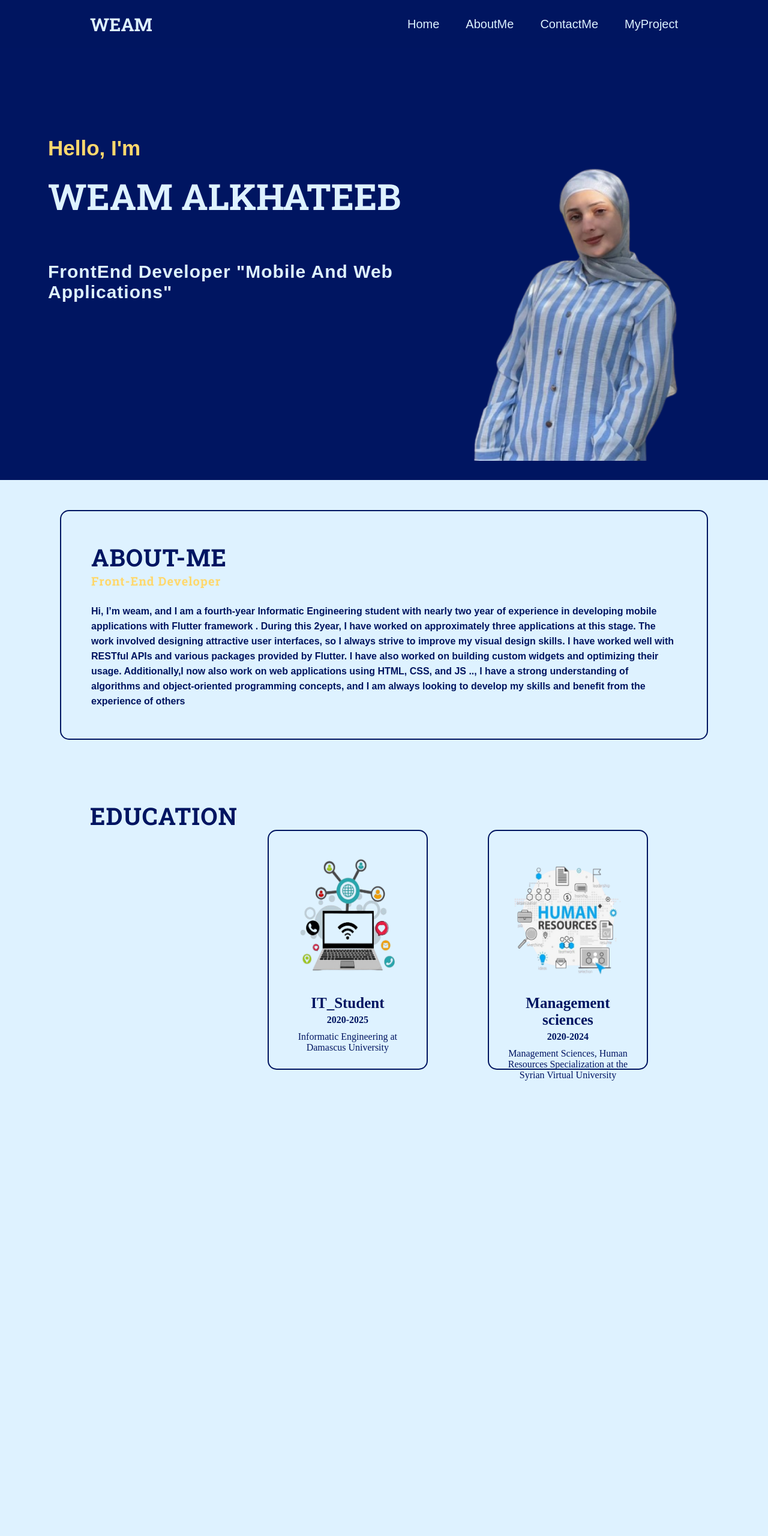
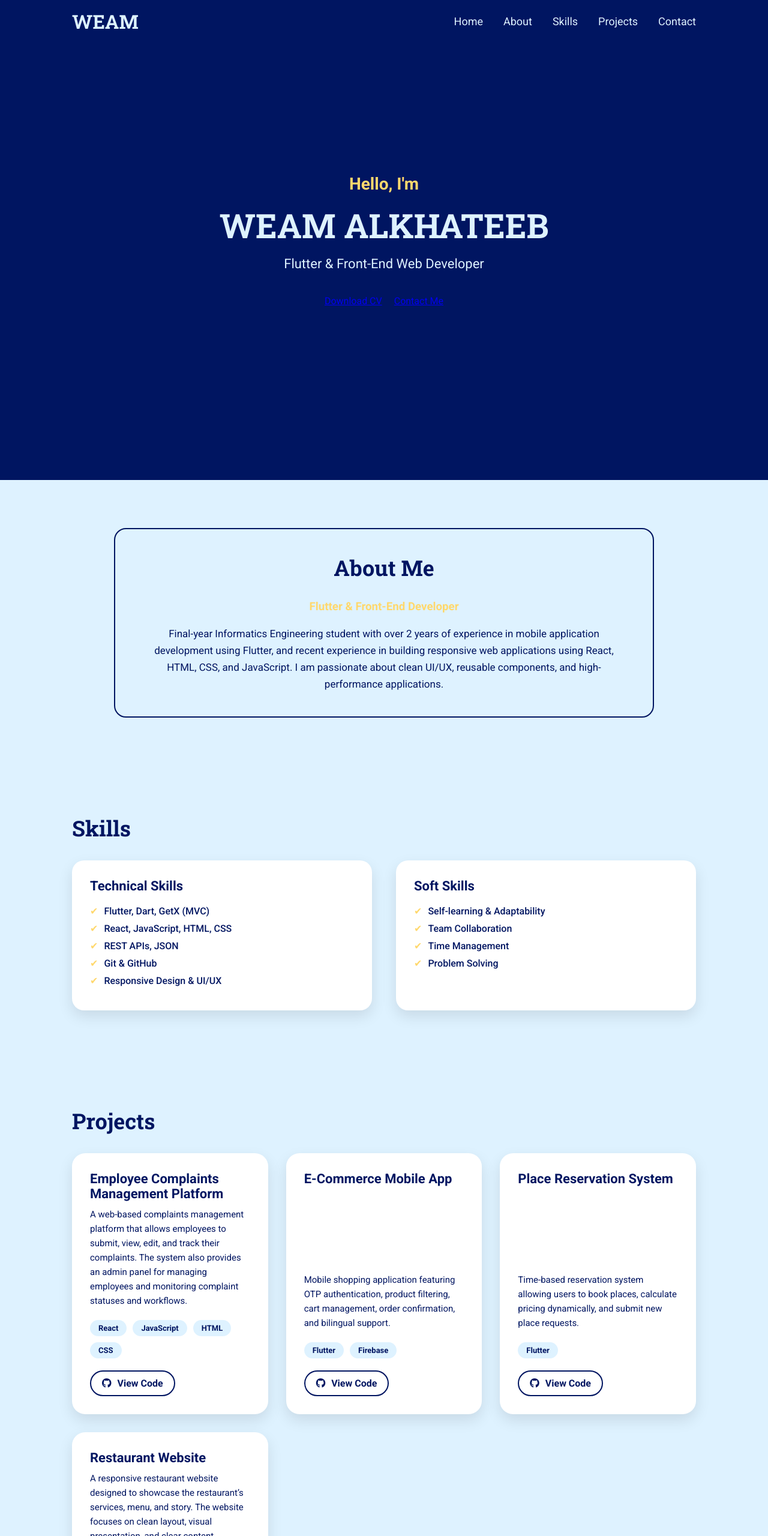
Before and after one commit to WeamALkhateeb/Portfolio, a plain HTML site: page index.html in a window 1280 px wide. Shown: the top 2560 px of the page at 60% size. Before the commit the page ends 1933 px from the top, so only its background shows below. Drawn offline with Linux system fonts and the light colour scheme; a web font is replaced by a local one.

Commit message:
Update projects

```diff
--- a/index.html
+++ b/index.html
@@ -3,68 +3,183 @@
 <head>
     <meta charset="UTF-8">
     <meta name="viewport" content="width=device-width, initial-scale=1.0">
-    <title>Weam Alkhateeb</title>
+    <title>Weam Alkhateeb | Portfolio</title>
+
+    <!-- Font Awesome -->
     <link rel="stylesheet" href="https://cdnjs.cloudflare.com/ajax/libs/font-awesome/6.7.2/css/all.min.css">
+
+    <!-- CSS -->
     <link rel="stylesheet" href="style.css">
 </head>
 <body>
+
+<!-- ================= HEADER ================= -->
 <header>
     <h1>WEAM</h1>
+
     <input type="checkbox" id="check">
     <label for="check">
         <i id="menu" class="fa-solid fa-bars"></i>
     </label>
+
     <nav class="navigation">
-            <a href="#main">Home</a>
-            <a href="#about">AboutMe</a>
-            <a href="#">ContactMe</a>
-            <a href="#">MyProject</a>
+        <a href="#home">Home</a>
+        <a href="#about">About</a>
+        <a href="#skills">Skills</a>
+        <a href="#projects">Projects</a>
+        <a href="#contact">Contact</a>
     </nav>
 </header>
 
-    <div class="main" id="main">
+<!-- ================= HERO / HOME ================= -->
+<section class="main" id="home">
     <div class="me">
+
         <div class="content">
             <h3>Hello, I'm</h3>
             <h2>WEAM ALKHATEEB</h2>
-                <p>FrontEnd Developer "Mobile And Web Applications"</p>
-            </div>
-            <div class="myImg">
-                <img src="images/Weam.png" alt="">
+            <p>Flutter & Front-End Web Developer</p>
+
+            <div class="buttons">
+                <a href="WEAM_ALKHATEEB_CV.pdf" class="btn" download>Download CV</a>
+                <a href="#contact" class="btn secondary">Contact Me</a>
             </div>
         </div>
     </div>
+</section>
 
+<!-- ================= ABOUT ================= -->
 <section class="about" id="about">
     <div class="aboutMe">
-            <h1>ABOUT-ME</h1>
-            <h3>Front-End Developer</h3>
-             <P>Hi, I’m weam, and I am a fourth-year Informatic Engineering student with nearly two
-                year of experience in developing mobile applications with Flutter framework . During
-                this 2year, I have worked on approximately three applications at this stage. The work
-                involved designing attractive user interfaces, so I always strive to improve my visual
-                design skills. I have worked well with RESTful APIs and various packages provided by
-                Flutter. I have also worked on building custom widgets and optimizing their usage.
-                Additionally,I now also work on web applications using HTML, CSS, and JS .., I have a strong understanding of algorithms and object-oriented
-                programming concepts, and I am always looking to develop my skills and benefit from
-                the experience of others
-            </P>
+        <h1>About Me</h1>
+        <h3>Flutter & Front-End Developer</h3>
+
+        <p>
+            Final-year Informatics Engineering student with over 2 years of experience in mobile
+            application development using Flutter, and recent experience in building responsive
+            web applications using React, HTML, CSS, and JavaScript. I am passionate about clean
+            UI/UX, reusable components, and high-performance applications.
+        </p>
     </div>
-        <div class="education">
-            <h2>EDUCATION</h2>
-            <div>
-                <img src="images/IT.png" alt="">
-                <h4>IT_Student</h4>
-                <h5>2020-2025</h5>
-                <p> Informatic Engineering at Damascus University</p>
+</section>
+
+<!-- ================= SKILLS ================= -->
+<section class="skills" id="skills">
+    <h2>Skills</h2>
+
+    <div class="skills-container">
+        <div class="skill-box">
+            <h4>Technical Skills</h4>
+            <ul>
+                <li>Flutter, Dart, GetX (MVC)</li>
+                <li>React, JavaScript, HTML, CSS</li>
+                <li>REST APIs, JSON</li>
+                <li>Git & GitHub</li>
+                <li>Responsive Design & UI/UX</li>
+            </ul>
         </div>
-                <div>
-                    <img src="images/HR.png" alt="">
-                    <h4>Management sciences</h4>
-                    <h5>2020-2024</h5>
-                    <p> Management Sciences, Human Resources Specialization at the Syrian Virtual University</p>
+
+        <div class="skill-box">
+            <h4>Soft Skills</h4>
+            <ul>
+                <li>Self-learning & Adaptability</li>
+                <li>Team Collaboration</li>
+                <li>Time Management</li>
+                <li>Problem Solving</li>
+            </ul>
         </div>
     </div>
 </section>
+
+<!-- ================= Projects ================= -->
+<section class="projects reveal" id="projects">
+    <h2>Projects</h2>
+
+    <div class="projects-container">
+        <div class="project-card reveal delay-2">
+            <h4>Employee Complaints Management Platform</h4>
+            <p>
+                A web-based complaints management platform that allows employees
+                to submit, view, edit, and track their complaints. The system also
+                provides an admin panel for managing employees and monitoring
+                complaint statuses and workflows.
+            </p>
+            <div class="tech">
+                <span>React</span>
+                <span>JavaScript</span>
+                <span>HTML</span>
+                <span>CSS</span>
+            </div>
+            <a href="#" class="project-btn">
+                <i class="fa-brands fa-github"></i> View Code
+            </a>
+        </div>
+
+
+        <div class="project-card reveal delay-2">
+            <h4>E-Commerce Mobile App</h4>
+            <p>
+                Mobile shopping application featuring OTP authentication, product filtering,
+                cart management, order confirmation, and bilingual support.
+            </p>
+            <div class="tech">
+                <span>Flutter</span>
+                <span>Firebase</span>
+            </div>
+            <a href="https://github.com/TuqaBakr/Stupify" target="_blank" class="project-btn">
+                <i class="fa-brands fa-github"></i> View Code
+            </a>
+        </div>
+
+        <div class="project-card reveal delay-3">
+            <h4>Place Reservation System</h4>
+            <p>
+                Time-based reservation system allowing users to book places,
+                calculate pricing dynamically, and submit new place requests.
+            </p>
+            <div class="tech">
+                <span>Flutter</span>
+            </div>
+            <a href="https://github.com/WeamALkhateeb/Place_Reservation" target="_blank" class="project-btn">
+                <i class="fa-brands fa-github"></i> View Code
+            </a>
+        </div>
+
+        <div class="project-card reveal delay-3">
+            <h4>Restaurant Website</h4>
+            <p>
+                A responsive restaurant website designed to showcase the restaurant’s
+                services, menu, and story. The website focuses on clean layout,
+                visual presentation, and clear content structure.
+            </p>
+            <div class="tech">
+                <span>HTML</span>
+                <span>CSS</span>
+            </div>
+            <a href="https://weamalkhateeb.github.io/Restaurant/html/landing.html" class="project-btn">
+                <i class="fa-solid fa-globe"></i> Live Preview
+            </a>
+        </div>
+
+    </div>
+</section>
+
+
+<!-- ================= CONTACT ================= -->
+<section class="contact" id="contact">
+    <h2>Contact Me</h2>
+
+    <div class="contact-info">
+        <p><i class="fa-solid fa-envelope"></i> weamalkhateeb360@gmail.com</p>
+        <p><i class="fa-solid fa-phone"></i> +963 950 536 693</p>
+        <p><i class="fa-brands fa-github"></i> github.com/WeamALkhateeb</p>
+        <p><i class="fa-solid fa-location-dot"></i> Damascus, Syria</p>
+    </div>
+</section>
+
+<footer>
+    <p>© 2025 Weam Alkhateeb. All Rights Reserved.</p>
+</footer>
+
 </body>
 </html>
--- a/style.css
+++ b/style.css
@@ -1,224 +1,333 @@
-@import url('https://fonts.googleapis.com/css2?family=Anton&family=Jaro:opsz@6..72&family=Roboto+Slab:wght@100..900&family=Roboto:ital,wght@0,100..900;1,100..900&family=Ysabeau+SC:wght@1..1000&display=swap');
+@import url('https://fonts.googleapis.com/css2?family=Roboto:wght@300;400;500;700&family=Roboto+Slab:wght@400;700&display=swap');
+
 *{
+    margin: 0;
     padding: 0;
-    margin: 0;
     box-sizing: border-box;
 }
+
+html{
+    scroll-behavior: smooth;
+}
+
 body{
+    font-family: "Roboto", sans-serif;
     background-color: #def2ff;
+    color: #001561;
 }
+
+/* ================= HEADER ================= */
 header{
+    position: fixed;
+    top: 0;
+    width: 100%;
+    height: 70px;
+    background-color: #001561;
     display: flex;
+    align-items: center;
     justify-content: space-between;
-    align-items: center;
-    background-color: #001561e7;
-    width: 100%;
-    height:  10vh;
-    position: fixed;
+    padding: 0 120px;
     z-index: 999;
-    padding: 10px 150px;
 }
-h1{
+
+header h1{
     font-family: "Roboto Slab";
     color: #def2ff;
-    font-size: 30px;
 }
+
 .navigation a{
-    font-family: Arial, Helvetica, sans-serif;
     color: #def2ff;
     text-decoration: none;
-    padding-left:40px ;
-    font-size: 20px;
+    margin-left: 30px;
+    font-size: 18px;
+    transition: 0.3s;
 }
+
 .navigation a:hover{
     color: #ffd86d;
 }
-#menu{
-    display: none;
-}
+
+#menu,
 #check{
     display: none;
 }
 
-/*main*/
+/* ================= HERO ================= */
 .main{
-    padding: 10vh;
+    height: 100vh;
     background-color: #001561;
-    height: 100vh;
+    padding: 120px 20px;
+    display: flex;
+    align-items: center;
+    justify-content: center;
+}
+
+.me{
+    text-align: center;
+    max-width: 800px;
+}
+
+.content h3{
+    color: #ffd86d;
+    font-size: 28px;
+}
+
+.content h2{
+    font-family: "Roboto Slab";
+    font-size: 56px;
+    color: #def2ff;
+    margin: 15px 0;
+}
+
+.content p{
+    color: #def2ff;
+    font-size: 22px;
+    margin-bottom: 40px;
+}
+
+.buttons{
     display: flex;
     justify-content: center;
-    align-items: center;
-}
-.main .me {
-    display: flex;
-    justify-content: space-between;
-    align-items: center;
-}
-.main .content h3{
-    color:#ffd86d ;
-    font-size: 35px;
-    font-family: Arial, Helvetica, sans-serif;
-}
-.main .content h2{
-    color:#def2ff ;
-    font-size: 60px;
-    font-family: "Roboto Slab";
-    margin: 20px 0 20px 0;
-}
-.main .content p{
-    color:#def2ff ;
-    font-size: 30px;
-    font-family: Arial, Helvetica, sans-serif;
-    font-weight: 600;
-    letter-spacing: 1px;
-    margin-bottom: 70px;
-}
-.main .myImg img{
-    width: 500px;
-    height: 650px;
-    margin-top: 90px;
-    border-radius: 100px;
+    gap: 20px;
 }
 
-.about{
-    background-color: #def2ff;
-}
-.aboutMe {
-    padding: 50px;
-    margin: 50px 100px;
-    border: 2px solid #001561;
-    border-radius: 15px;
-}
-.about .aboutMe h1, .education h2{
-    color: #001561;
-    font-family: "Roboto Slab";
-    font-size: 40px;
-    letter-spacing: 1px;
-}
-.about .aboutMe h3{
-    color: #ffd86d;
-    padding-bottom: 25px;
-    font-family: "Roboto Slab";
-    font-size: 20px;
-    font-weight: 700;
-    letter-spacing: 1px;
-}
-.about .aboutMe p{
-    color: #001561;
-    font-family: Arial, Helvetica, sans-serif;
-    font-size: 16px;
-    font-weight: 600;
-    line-height: 25px;
-}
-.education{
-    padding: 50px;
-    margin: 50px 100px;
-    display: flex;
-}
-h2{
-    padding-bottom: 50px;
-}
-.education div{
-    width: 100%;
-    height: 400px;
-    padding: 20px;
-    margin:  50px;
-    border: 2px solid #001561;
-    border-radius: 15px;
-}
-.education div img{
-    width: 100%;
-    height: 70%;
-}
-.education div h4{
-    color: #001561;
-    text-align: center;
-    font-size: 25px;
-    padding-bottom: 5px;
-}
-.education div h5{
-    color: #001561;
-    text-align: center;
-    font-size: 16px;
-    padding-bottom: 10px;
-}
-.education div p{
-    color: #001561;
-    text-align: center;
-    font-size: 16px;
+/* ================= SECTIONS ================= */
+section{
+    padding: 80px 120px;
 }
 
-@media(max-width:900px){
-    .main .me {
-        flex-direction: column-reverse;
+section h2,
+.aboutMe h1{
+    font-family: "Roboto Slab";
+    font-size: 36px;
+    margin-bottom: 30px;
 }
+
+section p{
+    max-width: 850px;
+    margin: auto;
+}
+
+/* ================= ABOUT ================= */
+.aboutMe{
+    max-width: 900px;
+    margin: auto;
+    text-align: center;
+    border: 2px solid #001561;
+    border-radius: 20px;
+    padding: 40px;
+}
+
+.aboutMe h3{
+    color: #ffd86d;
+    margin-bottom: 20px;
+}
+
+.aboutMe p{
+    line-height: 28px;
+    font-size: 17px;
+}
+
+/* ================= SKILLS ================= */
+.skills-container{
+    display: grid;
+    grid-template-columns: repeat(2, 1fr);
+    gap: 40px;
+}
+
+.skill-box{
+    background-color: #ffffff;
+    padding: 30px;
+    border-radius: 20px;
+    box-shadow: 0 10px 25px rgba(0,0,0,0.1);
+}
+
+.skill-box h4{
+    font-size: 22px;
+    margin-bottom: 20px;
+    color: #001561;
+}
+
+.skill-box ul li{
+    margin-bottom: 10px;
+    font-weight: 500;
+}
+
+.skill-box ul{
+    list-style: none;
+}
+
+.skill-box ul li::before{
+    content: "✔";
+    color: #ffd86d;
+    margin-right: 10px;
+}
+
+
+/* ================= PROJECTS ================= */
+/* ================= PROJECTS ================= */
+
+.projects-container{
+    display: grid;
+    grid-template-columns: repeat(auto-fit, minmax(280px, 1fr));
+    gap: 30px;
+}
+
+.project-card{
+    background-color: #ffffff;
+    padding: 30px;
+    border-radius: 22px;
+    box-shadow: 0 10px 25px rgba(0,0,0,0.1);
+    transition: 0.3s;
+    display: flex;
+    flex-direction: column;
+    justify-content: space-between;
+}
+
+.project-card h4{
+    font-size: 22px;
+    margin-bottom: 10px;
+    color: #001561;
+}
+
+.project-card p{
+    font-size: 15px;
+    line-height: 24px;
+    margin-bottom: 20px;
+}
+
+/* tech tags */
+.tech{
+    display: flex;
+    flex-wrap: wrap;
+    gap: 10px;
+    margin-bottom: 20px;
+}
+
+.tech span{
+    background-color: #def2ff;
+    color: #001561;
+    padding: 6px 14px;
+    border-radius: 20px;
+    font-size: 13px;
+    font-weight: 600;
+}
+
+/* github button */
+.project-btn{
+    align-self: flex-start;
+    text-decoration: none;
+    color: #001561;
+    font-weight: 600;
+    border: 2px solid #001561;
+    padding: 10px 18px;
+    border-radius: 30px;
+    transition: 0.3s;
+}
+
+.project-btn i{
+    margin-right: 6px;
+}
+
+.project-btn:hover{
+    background-color: #001561;
+    color: #def2ff;
+}
+
+
+/* ================= CONTACT ================= */
+.contact-info{
+    max-width: 600px;
+    margin: auto;
+}
+
+.contact-info p{
+    font-size: 18px;
+    margin-bottom: 15px;
+}
+
+.contact-info i{
+    color: #ffd86d;
+    margin-right: 10px;
+}
+
+/* ================= FOOTER ================= */
+footer{
+    background-color: #001561;
+    color: #def2ff;
+    text-align: center;
+    padding: 20px;
+}
+
+/* ================= RESPONSIVE ================= */
+@media(max-width: 900px){
+
     header{
-        padding: 5px;
+        padding: 0 20px;
     }
-    h1{
-        font-size: 30px;
-    }
-    h3{
-        font-size: 40px;
-    }
-    .main .content p{
-        font-size: 20px;
-    }
-    .content{
-        text-align: center;
-    }
-    .main .myImg img{
-        width: 300px;
-        height: 50%;
-        margin-top: 40px;
-    }
+
     #menu{
         display: block;
         color: #def2ff;
-        font-size: 40px;
+        font-size: 32px;
         cursor: pointer;
     }
-    .navigation {
+
+    .navigation{
         position: absolute;
         top: 70px;
         left: -100%;
         width: 100%;
+        background-color: #001561;
         display: flex;
         flex-direction: column;
-       background-color: #001561;
-       transition: all .5s;
+        transition: 0.5s;
     }
-    #check:checked ~ .navigation {
+
+    #check:checked ~ .navigation{
         left: 0;
     }
+
     .navigation a{
-        width: 100%;
-        margin: auto;
-        padding: 20px;
+        padding: 15px;
+        border-bottom: 1px solid #ffd86d;
         text-align: center;
-        font-size: 20px;
-        border-bottom:1px solid #ffd86d;
     }
-    .navigation a:hover{
-        background-color: #ffd86d;
-        color: #001561;
+
+    .main{
+        padding: 120px 20px;
+        height: auto;
     }
-    .education{
-        display: block;
-        padding: 5px;
-        margin: 50px 20px;
+
+    .me{
+        flex-direction: column-reverse;
+        text-align: center;
     }
-    .aboutMe {
-        padding: 20px;
-        margin: 15px 10px;;
+
+    .buttons{
+        justify-content: center;
     }
-    h2{
-        padding-bottom:20px;
+
+    section{
+        padding: 60px 20px;
     }
-    .education div{
-        width: 100%;
-        height: 400px;
-        padding: 5px;
-        margin:  10px;
+
+    .skills-container{
+        grid-template-columns: 1fr;
     }
 }
+
+@keyframes fadeUp {
+    from {
+        opacity: 0;
+        transform: translateY(30px);
+    }
+    to {
+        opacity: 1;
+        transform: translateY(0);
+    }
+}
+
+.main .content{
+    animation: fadeUp 1.2s ease;
+}
```
Also changed, not shown: images/HR.png (deleted), images/IT.png (deleted), images/Weam.png (deleted), images/weam.jpg (deleted), 1 other file. Lines whose indentation alone changed are shown as unchanged.
